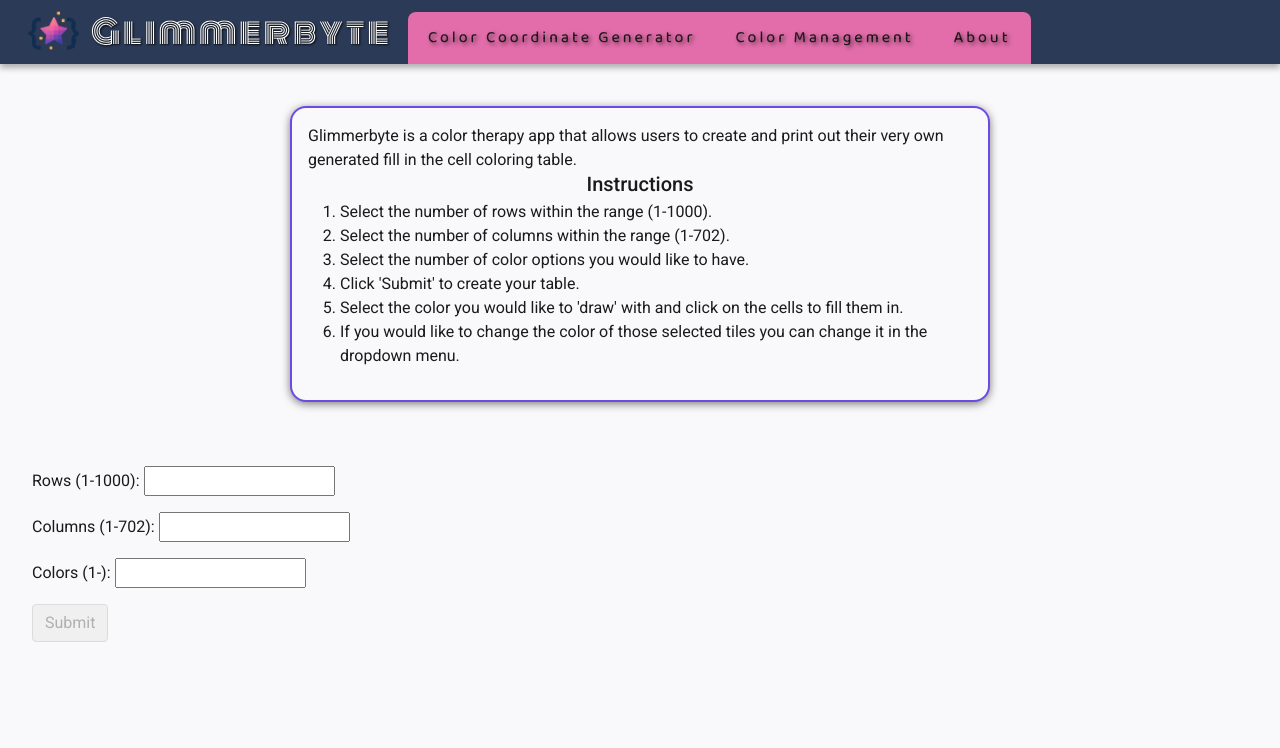
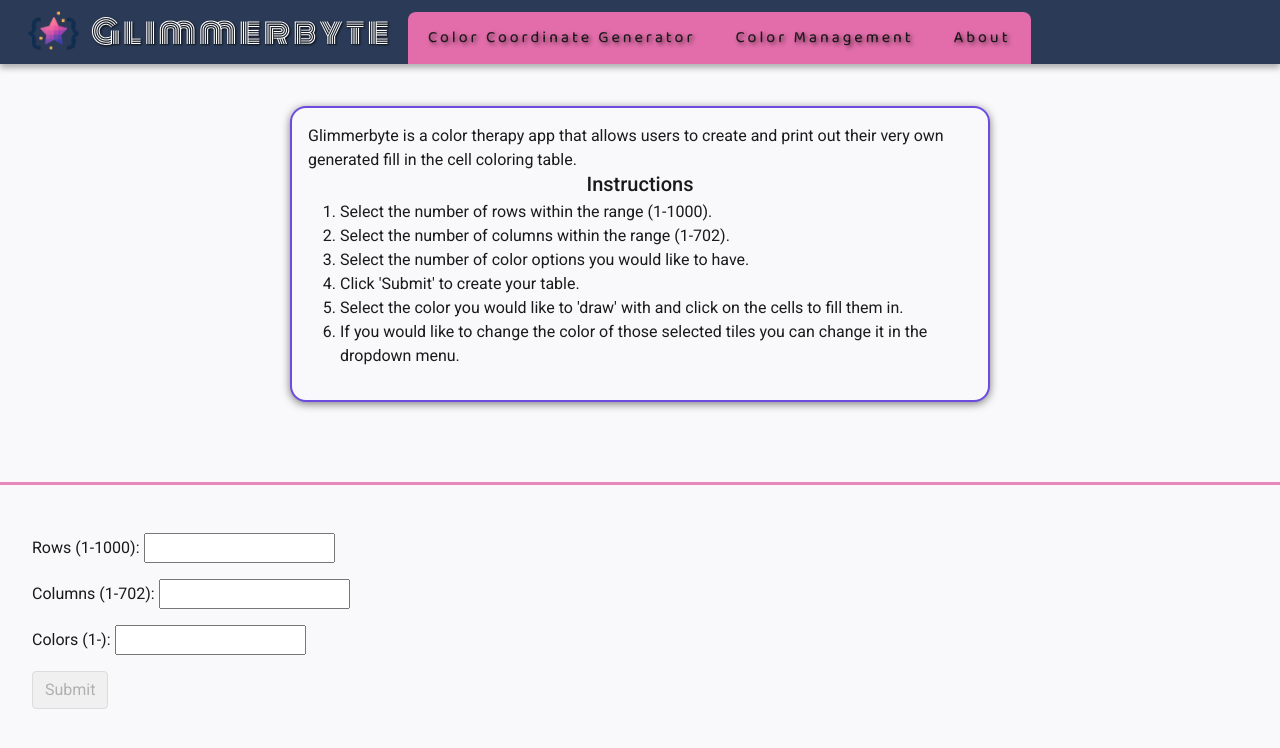
Before and after one commit to James-P-Code/cs312project, an Angular app: page /color in a window 1280 px wide. Shown: the top 748 px of the page. Built offline with nearby package versions, Linux system fonts and the light colour scheme; no server answers.

Commit message:
Added hr

```diff
--- a/src/app/color/color.component.html
+++ b/src/app/color/color.component.html
@@ -12,6 +12,8 @@
         </ol>
     </div>
 </div>
+
+<hr class="no-print">
 
 <form class="no-print" [formGroup]="rowsColumnsColorsForm" (ngSubmit)="onSubmit()">
     <div class="first-form">
```
